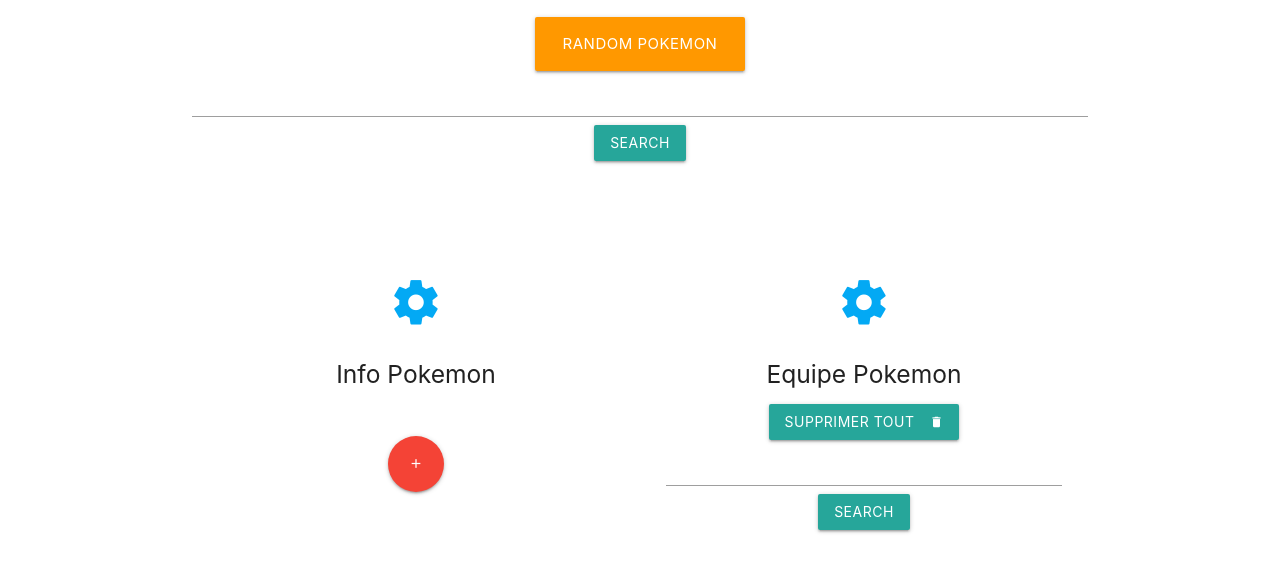
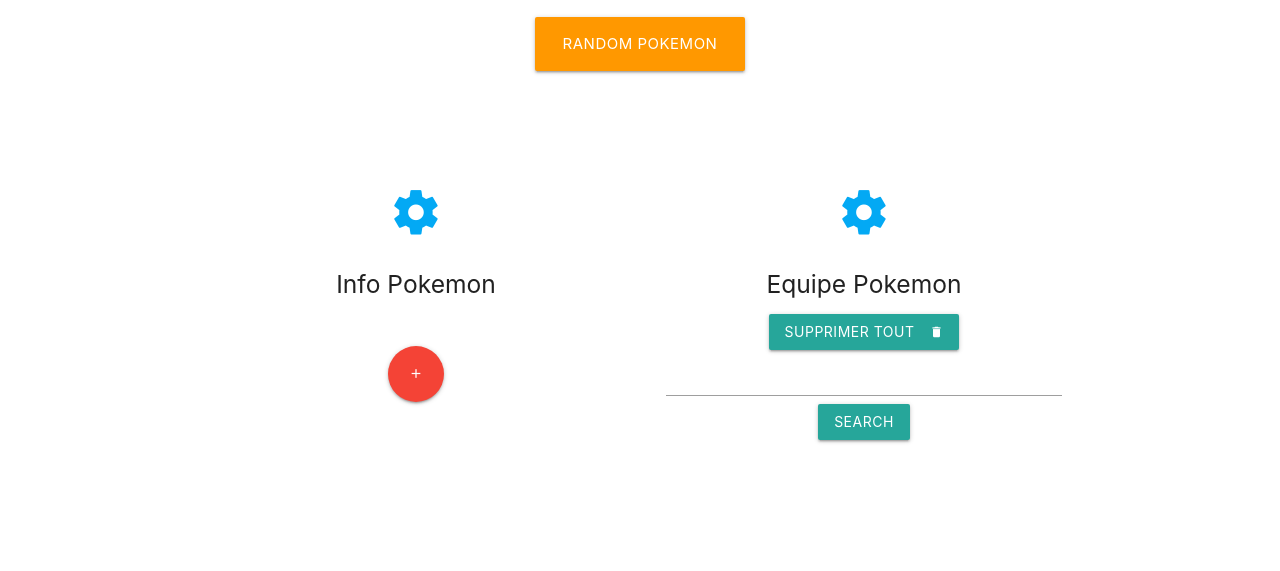
Before and after one commit to Zoharyal/JSValidation, a plain HTML site: page index.html in a window 1280 px wide. Shown: the part 317-888 px from the top of the page. After the commit the page ends 837 px from the top, so only its background shows below. Drawn offline with nearby package versions, Linux system fonts and the light colour scheme; some packages are replaced by stand-ins of ours; a script that the page names is missing.

Commit message:
rm input

```diff
--- a/index.html
+++ b/index.html
@@ -31,9 +31,6 @@
       </div>
       <div class="row center">
         <button id="download-button" class="btn-large waves-effect waves-light orange">Random Pokemon</button>
-        <input type="text" id="pokeName">
-        <button class="btn waves-effect waves-light" type="" name="" id="search">Search
-        </button>
       </div>
       <br><br>
 
```
